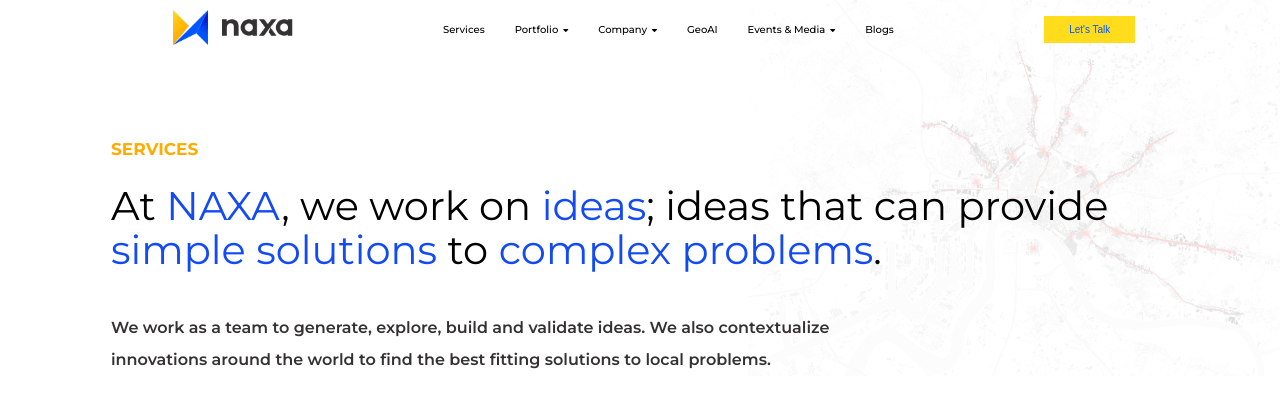
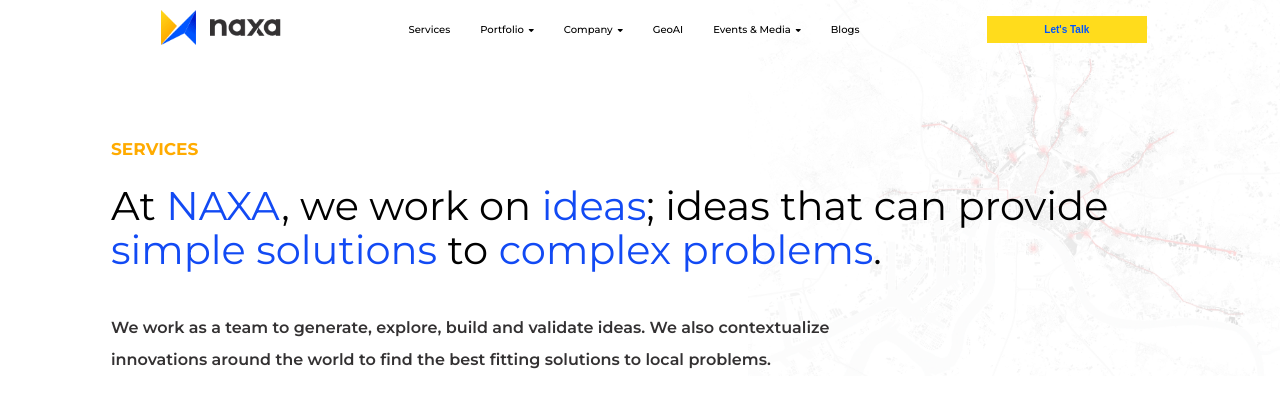
Before and after one commit to bijayrauniyar0/naxaServicesPage, a React (Vite) app: page / in a window 1280 px wide. Shown: the top 408 px of the page. Built offline with nearby package versions, Linux system fonts and the light colour scheme; no server answers.

Commit message:
animation added in navbar

```diff
--- a/src/subcomponents/Navbar.css
+++ b/src/subcomponents/Navbar.css
@@ -84,14 +84,31 @@
     background-color: #ffdc1c;
     color: #05f;
     border: #ffdc1c ;
-    padding: 10px 45px;
-    font-size: 1rem;
+    padding: 10px 30px;
+    width:160px;
+    font-size: 0.938rem;
     cursor: pointer;
+    display: flex;
+    justify-content: center;
+    align-self: center;
+    transition: padding .3s ease;
+    font-weight: 600;
+
 }
 .nav .right-nav button:hover{
     background-color: #ffa01c;
+    justify-content: space-between;
+    padding: 10px 20px;
+
 
 }
+.nav .right-nav button i{
+    display: none;
+}
+.nav .right-nav button:hover i{
+    display: block;
+}
+
 .toggle{
     position: absolute;
     right: 50px;
--- a/src/subcomponents/Navbar.jsx
+++ b/src/subcomponents/Navbar.jsx
@@ -50,7 +50,7 @@ const Navbar = () => {
                 </ul>
             </div>
             <div className="right-nav">
-                <button className='nav-btn'>Let's Talk</button>
+                <button className='nav-btn'>Let's Talk <i class="fa-solid fa-arrow-right"></i></button>
             </div>
             <div className="toggle">
                 <i class="fa-solid fa-bars" onClick={toggleNavbar}></i>
```
